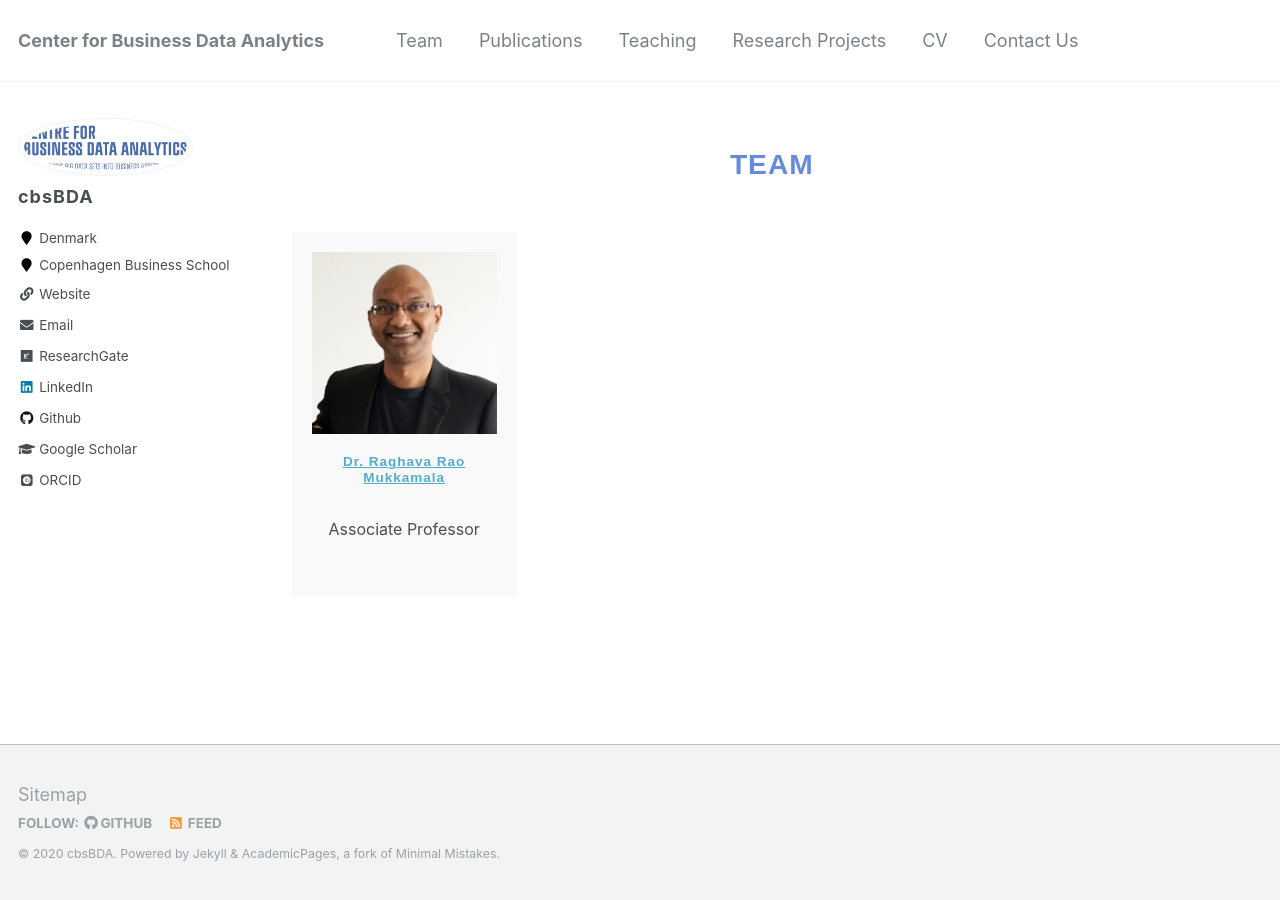
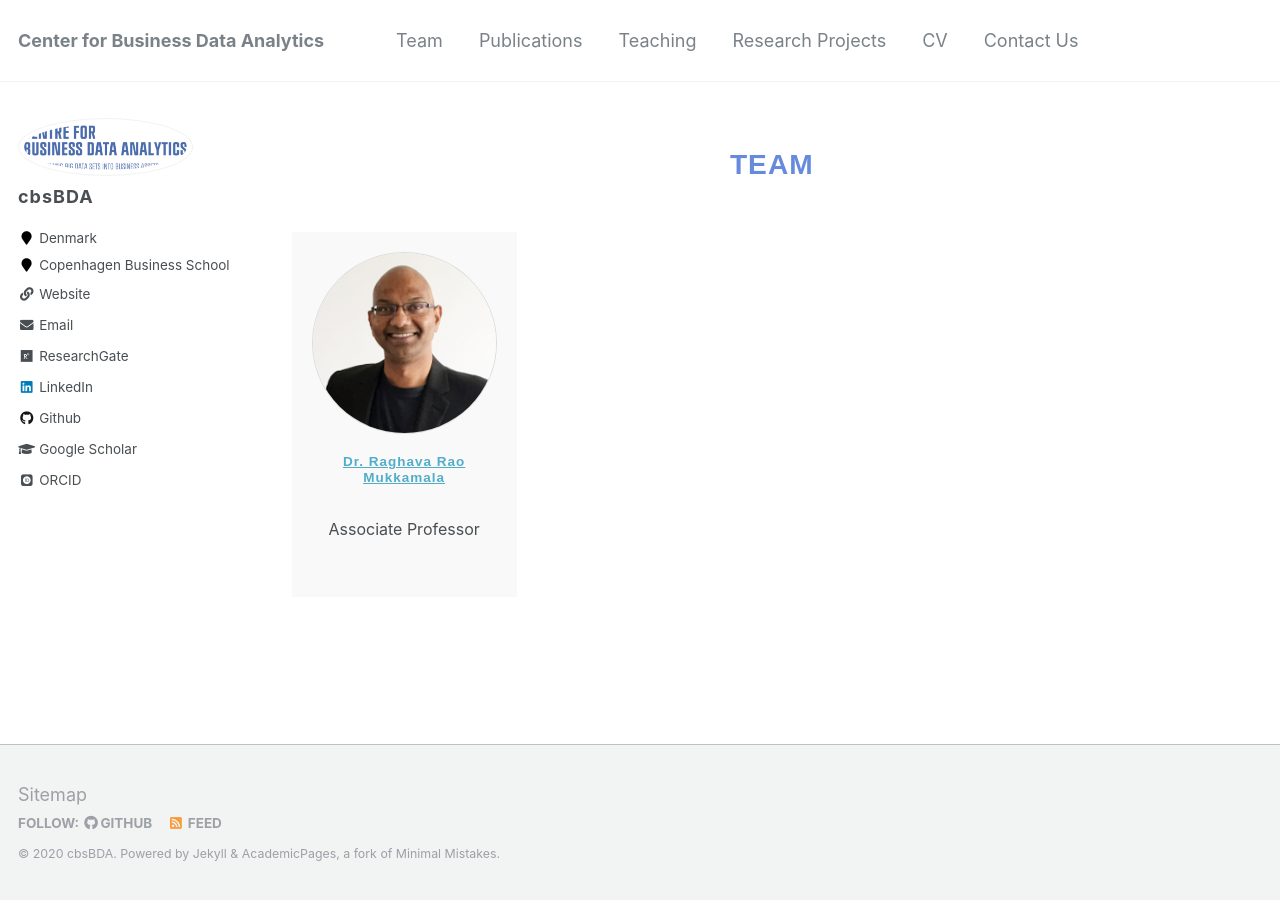
Before and after one commit to cbsBDA/cbsBDA-homepage, a Jekyll site: the page built from _pages/team.md, in a window 1280 px wide. Built offline with Jekyll 4.4.1, drawn with Linux system fonts in a browser that asks for light colours; some web fonts are replaced.

Commit message:
Update team.md

```diff
--- a/_pages/team.md
+++ b/_pages/team.md
@@ -19,7 +19,7 @@ author_profile: true
 
 <div class="inner">
 <div class="avatar">
-<img src="/images/teams/raghava1.jpg" alt='Raghava Mukkamala'/>
+<img src="/images/teams/raghava1.jpg" alt='Raghava Mukkamala' class="img-responsive img-circle table-bordered himg" />
 </div>
 <h4><a href="http://www.cbs.dk/en/research/departments-and-centres/department-of-it-management/staff/rrmitm">Dr. Raghava Rao Mukkamala</a></h4>
 <p class="subtitle">Associate Professor</p>
```
